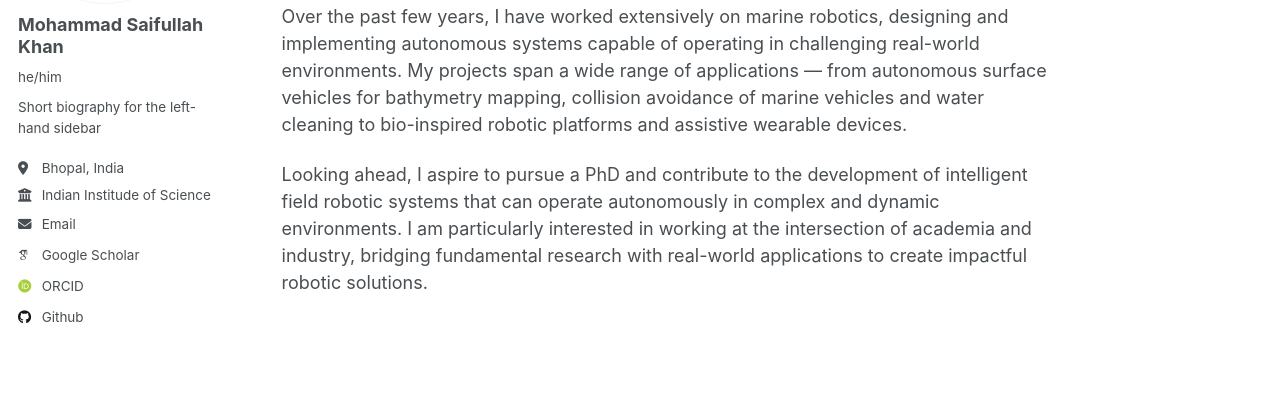
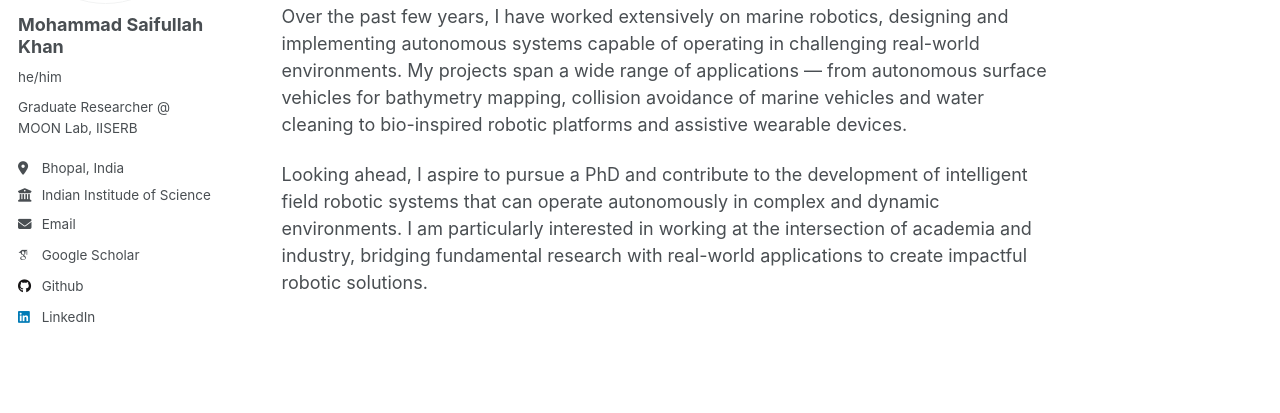
Before and after one commit to mskhan0077/mskhan0077.github.io, a Jekyll site: the page built from _pages/about.md, in a window 1280 px wide. Shown: the part 277-690 px from the top of the page. Built offline with Jekyll 4.4.1, drawn with Linux system fonts in a browser that asks for light colours; some web fonts are replaced.

Commit message:
config update

```diff
--- a/_config.yml
+++ b/_config.yml
@@ -14,7 +14,7 @@ name                     : &name "Mohammad Saifullah Khan"
 description              : &description "personal description"
 url                      : https://mskhan0077.github.io # the base hostname & protocol for your site e.g. "https://[your GitHub username].github.io"
 baseurl                  : "" # the subpath of your site, e.g. "/blog"
-repository               : "academicpages/academicpages.github.io"
+# repository               : "academicpages/academicpages.github.io"
 
 # Site Author - The following control what appear as part of the author content on the side bar.
 #               If a field is blank the icon and link will not appear, otherwise it will be shown.
@@ -24,7 +24,7 @@ author:
   avatar           : "profile.png"
   name             : "Mohammad Saifullah Khan"
   pronouns         :  "he/him"
-  bio              : "Short biography for the left-hand sidebar"
+  bio              : "Graduate Researcher @ MOON Lab, IISERB"
   location         : "Bhopal, India"
   employer         : "Indian Institude of Science Education and Research Bhopal"
   uri              : # URL
@@ -34,7 +34,7 @@ author:
   arxiv            : # URL - Update with the correct link to your profile
   googlescholar    : "https://scholar.google.com/citations?user=PS_CX0AAAAAJ"
   impactstory      : # URL
-  orcid            : "http://orcid.org/yourorcidurl"
+  orcid            : # "http://orcid.org/yourorcidurl"
   semantic         : # URL
   pubmed           : #"https://www.ncbi.nlm.nih.gov/pubmed/?term=john+snow"
   researchgate     : # URL
@@ -58,7 +58,7 @@ author:
   keybase          : # Username
   instagram        : # Username
   lastfm           : # Username
-  linkedin         : # Username
+  linkedin         : "mo-saif-khan"
   mastodon         : # URL
   medium           : # URL
   pinterest        : # Username
@@ -101,14 +101,14 @@ comments:
     num_posts            : # 5 (default)
     colorscheme          : # "light" (default), "dark"
 staticman:
-  allowedFields          : ['name', 'email', 'url', 'message']
+  allowedFields          : ['name', 'email', 'url', 'message', 'github']
   branch                 : "gh-pages" # "master", "gh-pages"
   commitMessage          : "New comment."
   filename               : comment-{@timestamp}
   format                 : "yml"
   moderation             : true
   path                   : "_data/comments/{options.slug}"
-  requiredFields         : ['name', 'email', 'message']
+  requiredFields         : ['name', 'email', 'message', 'github']
   transforms:
     email                : "md5"
   generatedFields:
```
